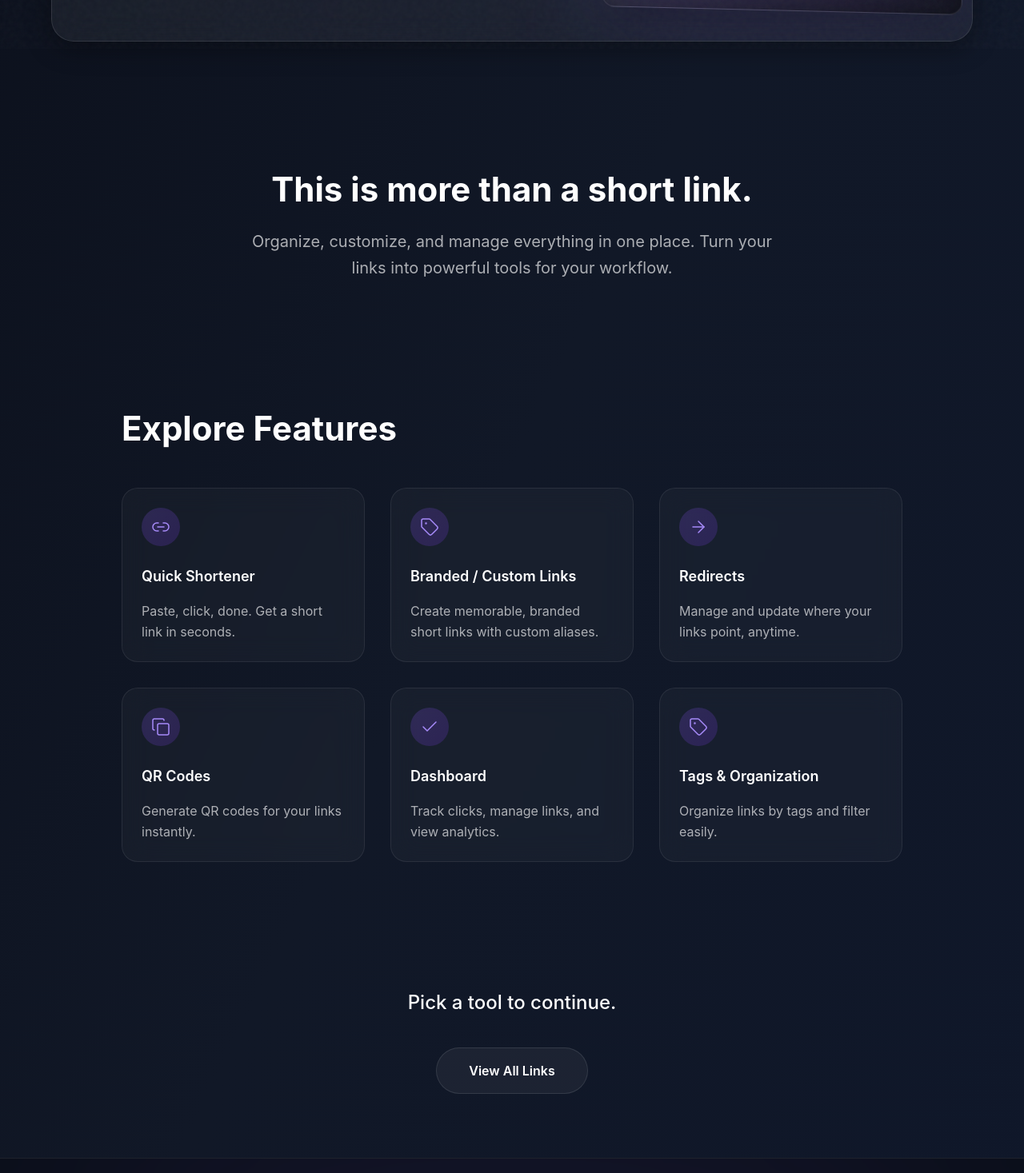
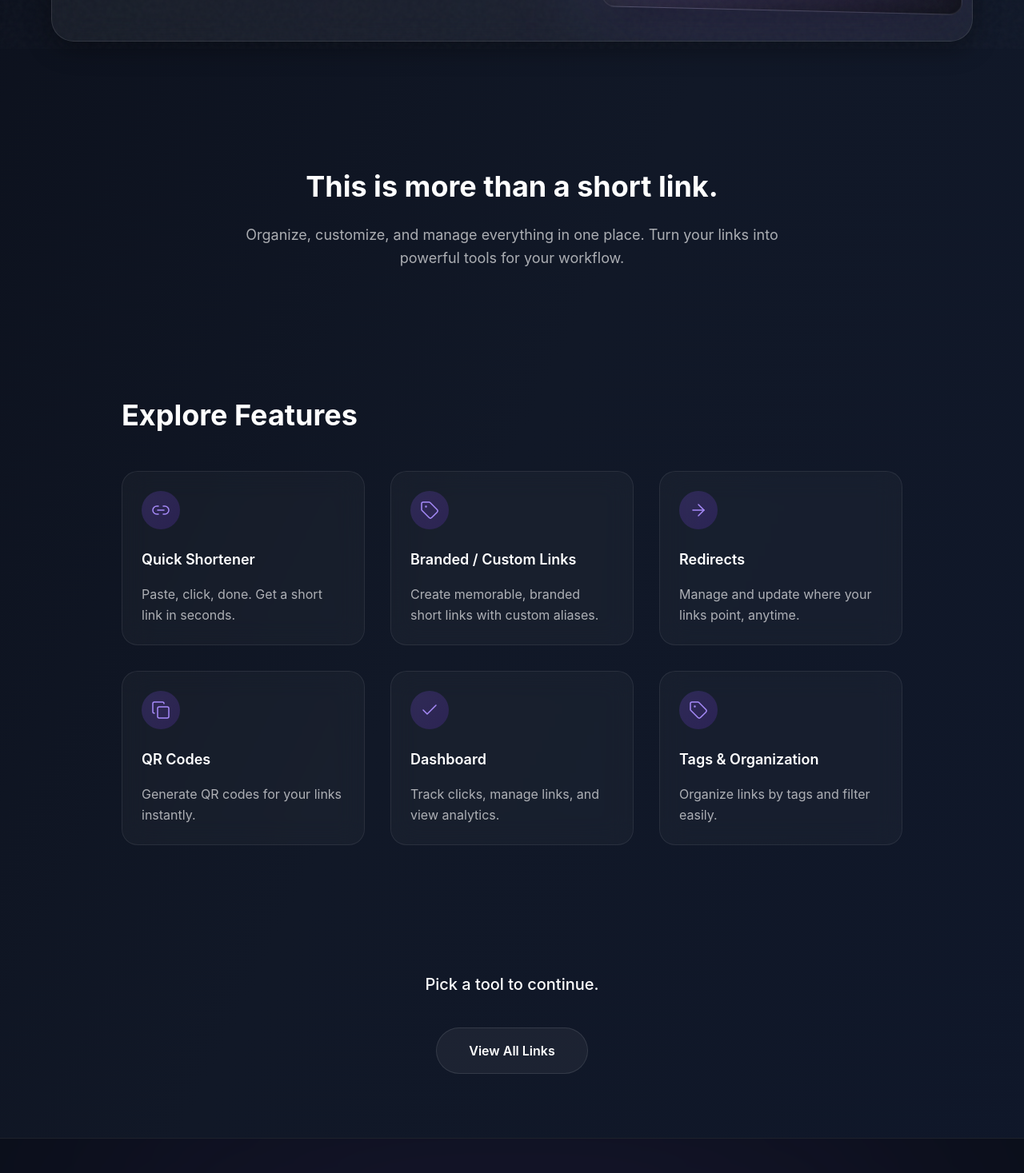
Before and after one commit to vaishnavijha12/LINKLY, a React (Vite) app in the folder frontend/: page / in a window 1280 px wide. Shown: the part 739-2206 px from the top of the page at 80% size. Built offline with nearby package versions, Linux system fonts and the light colour scheme; no server answers.

Commit message:
style: reduce heading and subtitle font sizes

```diff
--- a/frontend/src/pages/Home.jsx
+++ b/frontend/src/pages/Home.jsx
@@ -308,7 +308,7 @@ const Home = () => {
                     <h2 className="text-section md:text-section-lg font-semibold mb-6 text-white">
                         This is more than a short link.
                     </h2>
-                    <p className="text-xl text-secondary max-w-2xl leading-relaxed">
+                    <p className="text-lg text-secondary max-w-2xl leading-relaxed">
                         Organize, customize, and manage everything in one place.
                         Turn your links into powerful tools for your workflow.
                     </p>
@@ -331,7 +331,7 @@ const Home = () => {
 
                 {/* SECTION 4: QUICK ACCESS / FLOW */}
                 <section className="py-20 flex flex-col items-center text-center">
-                    <h3 className="text-2xl font-medium text-white mb-10">Pick a tool to continue.</h3>
+                    <h3 className="text-xl font-medium text-white mb-10">Pick a tool to continue.</h3>
                     <div className="flex gap-5">
                         <Link
                             to="/dashboard"
--- a/frontend/tailwind.config.js
+++ b/frontend/tailwind.config.js
@@ -36,8 +36,8 @@ export default {
             fontSize: {
                 'hero': ['64px', { lineHeight: '1.1', fontWeight: '700' }],
                 'hero-lg': ['72px', { lineHeight: '1.1', fontWeight: '800' }],
-                'section': ['36px', { lineHeight: '1.2', fontWeight: '600' }],
-                'section-lg': ['42px', { lineHeight: '1.2', fontWeight: '700' }],
+                'section': ['30px', { lineHeight: '1.2', fontWeight: '600' }],
+                'section-lg': ['36px', { lineHeight: '1.2', fontWeight: '700' }],
             },
             backdropBlur: {
                 'xs': '2px',
```
